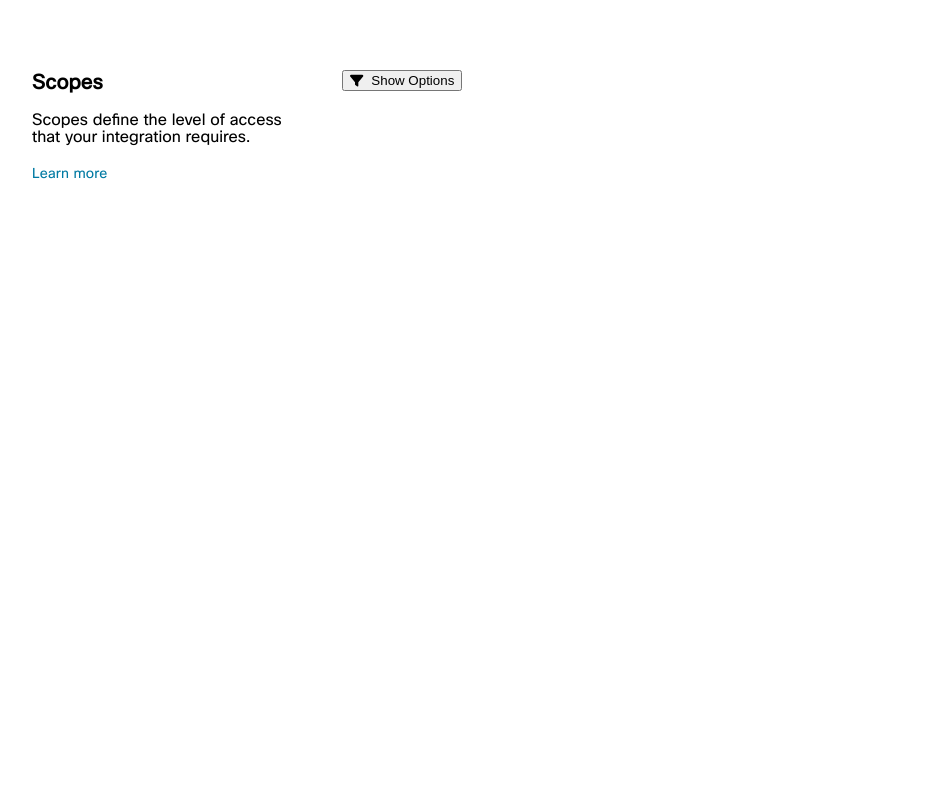
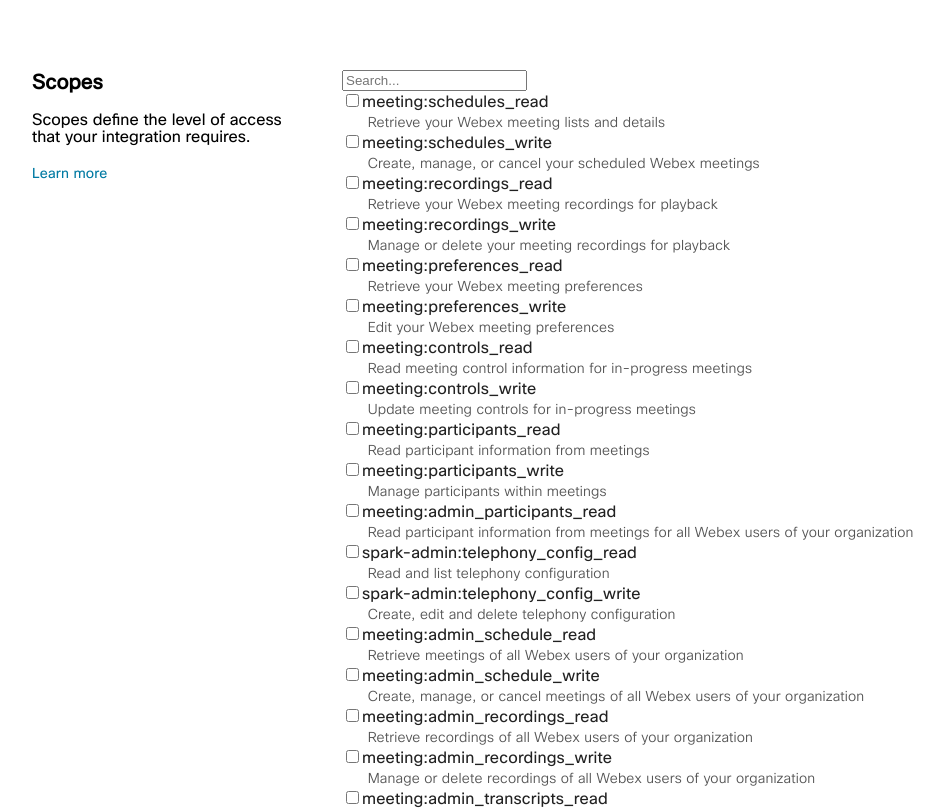
Before and after one commit to Joezanini/filter-scopes-list, a React (Create React App) app: page / in a window 1280 px wide. Shown: the top 810 px of the page, without its empty margins (26-970 px from the left). Built offline with nearby package versions, Linux system fonts and the light colour scheme.

Commit message:
removed FilterButton component

```diff
--- a/src/App.js
+++ b/src/App.js
@@ -1,5 +1,5 @@
 import React from 'react';
-import FilterButton from './components/FilterButton';
+import CheckboxList from './components/CheckboxList';
 import scopes from './scopes';
 
 import './App.css';
@@ -21,7 +21,7 @@
           </div>
         </div>
         <div className='col'>
-          <FilterButton scopes={scopes} />
+          <CheckboxList scopes={scopes} />
         </div>
       </div>
     </div>
--- a/src/components/FilterButton.js
+++ /dev/null
@@ -1,24 +0,0 @@
-import React, { useState } from 'react';
-import { FontAwesomeIcon } from '@fortawesome/react-fontawesome';
-import { faFilter } from '@fortawesome/free-solid-svg-icons';
-import CheckboxList from './CheckboxList';
-
-const FilterButton = ({ scopes }) => {
-  const [isVisible, setIsVisible] = useState(false);
-
-  const toggleVisibility = () => {
-    setIsVisible(!isVisible);
-  };
-
-  return (
-    <div>
-      <button onClick={toggleVisibility} style={{ display: 'flex', alignItems: 'center' }}>
-        <FontAwesomeIcon icon={faFilter} style={{ marginRight: '8px' }} />
-        {isVisible ? 'Hide Options' : 'Show Options'}
-      </button>
-      {isVisible && <CheckboxList scopes={scopes} />}
-    </div>
-  );
-};
-
-export default FilterButton;
```
